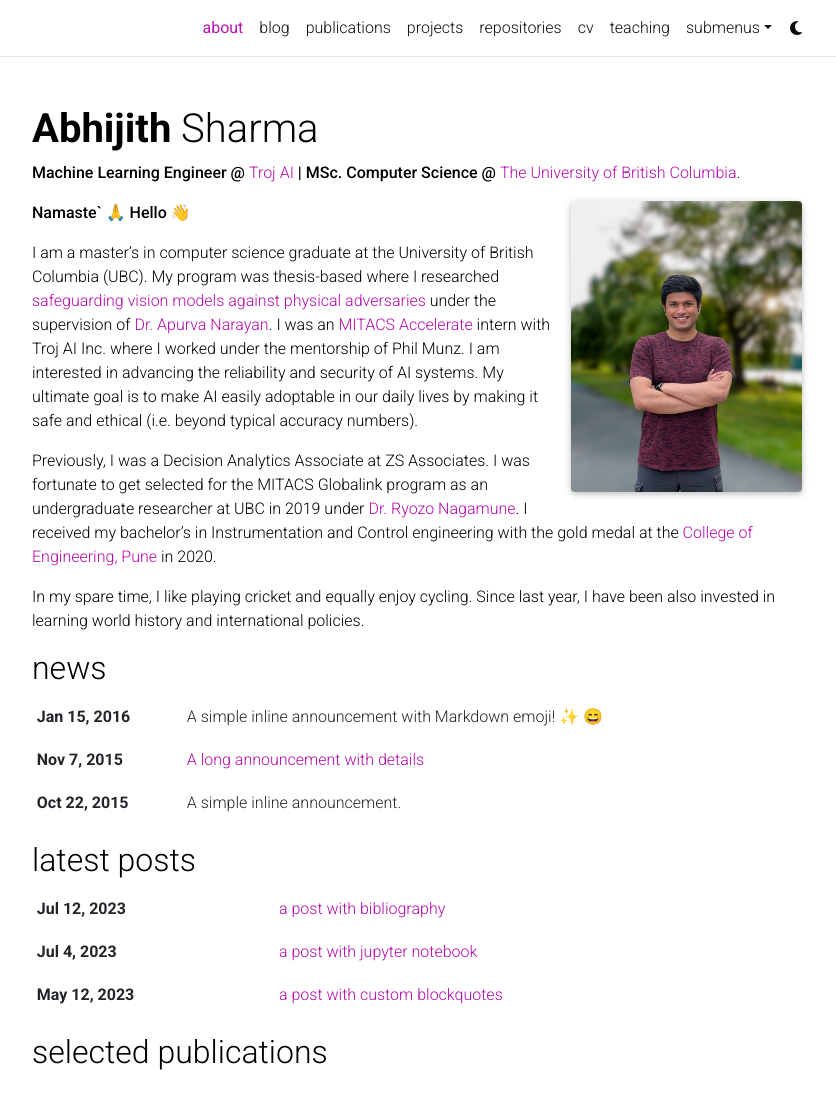
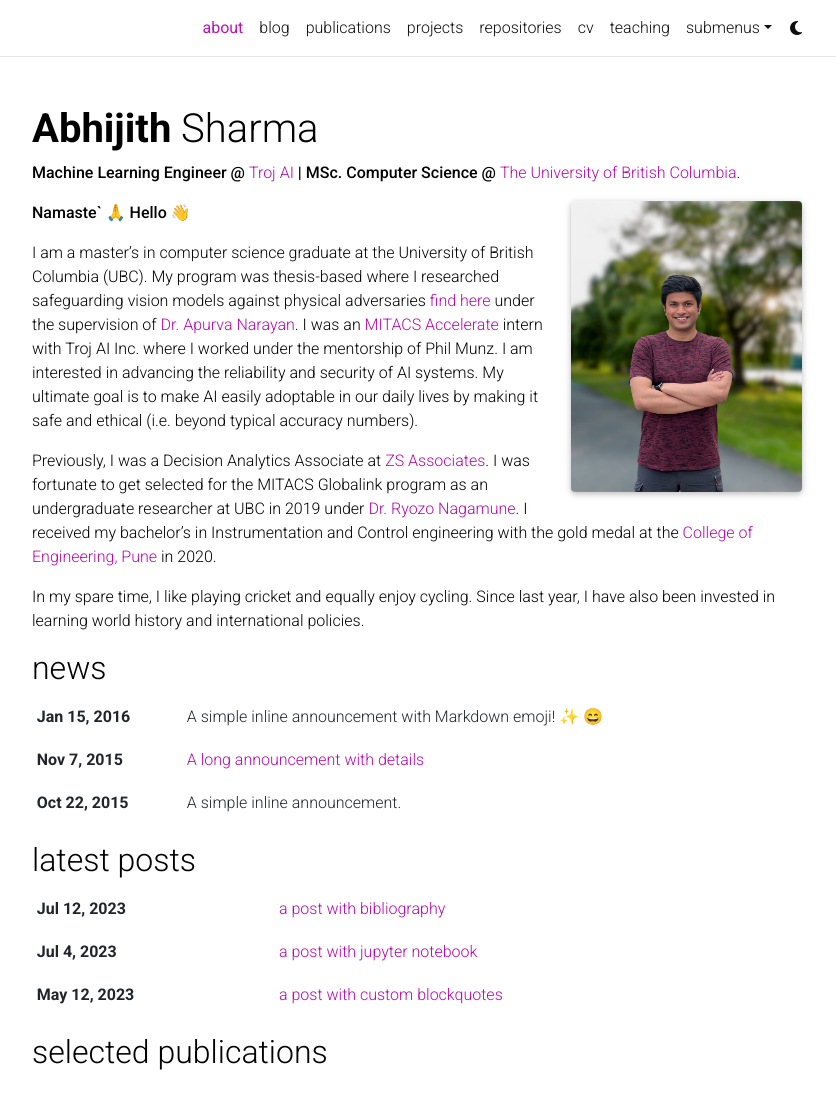
Before and after one commit to sharmaabhijith/sharmaabhijith.github.io, a Jekyll site: the page built from _pages/about.md, in a window 1280 px wide and 1388 px high, cut to the strip 0-1099 px from the top of the window. Shown: the whole strip, without its empty margins (223-1059 px from the left). Built offline with Jekyll 4.4.1, drawn with Linux system fonts in a browser that asks for light colours; full-size pictures stand in for the smaller copies a plugin makes; emoji names are drawn with the system emoji font; comment, search, counter and statistics services are not loaded; a style sheet for code colours, icons or effects is not loaded.

Commit message:
Update about.md

```diff
--- a/_pages/about.md
+++ b/_pages/about.md
@@ -17,8 +17,8 @@
 
 **Namaste`** 🙏 **Hello** 👋
 
-I am a master's in computer science graduate at the University of British Columbia (UBC). My program was thesis-based where I researched [safeguarding vision models against physical adversaries](https://open.library.ubc.ca/soa/cIRcle/collections/ubctheses/24/items/1.0435778?o=0) under the supervision of [Dr. Apurva Narayan](https://a-narayan.github.io/).  I was an [MITACS Accelerate](https://www.mitacs.ca/en/programs/accelerate) intern with Troj AI Inc. where I worked under the mentorship of Phil Munz. I am interested in advancing the reliability and security of AI systems. My ultimate goal is to make AI easily adoptable in our daily lives by making it safe and ethical (i.e. beyond typical accuracy numbers).
+I am a master's in computer science graduate at the University of British Columbia (UBC). My program was thesis-based where I researched safeguarding vision models against physical adversaries [find here](https://open.library.ubc.ca/soa/cIRcle/collections/ubctheses/24/items/1.0435778?o=0) under the supervision of [Dr. Apurva Narayan](https://a-narayan.github.io/).  I was an [MITACS Accelerate](https://www.mitacs.ca/en/programs/accelerate) intern with Troj AI Inc. where I worked under the mentorship of Phil Munz. I am interested in advancing the reliability and security of AI systems. My ultimate goal is to make AI easily adoptable in our daily lives by making it safe and ethical (i.e. beyond typical accuracy numbers).
 
-Previously, I was a Decision Analytics Associate at ZS Associates. I was fortunate to get selected for the MITACS Globalink program as an undergraduate researcher at UBC in 2019 under [Dr. Ryozo Nagamune](https://mech.ubc.ca/ryozo-nagamune/). I received my bachelor's in Instrumentation and Control engineering with the gold medal at the [College of Engineering, Pune](https://www.coep.org.in/) in 2020.
+Previously, I was a Decision Analytics Associate at [ZS Associates](https://www.zs.com/). I was fortunate to get selected for the MITACS Globalink program as an undergraduate researcher at UBC in 2019 under [Dr. Ryozo Nagamune](https://mech.ubc.ca/ryozo-nagamune/). I received my bachelor's in Instrumentation and Control engineering with the gold medal at the [College of Engineering, Pune](https://www.coep.org.in/) in 2020.
 
-In my spare time, I like playing cricket and equally enjoy cycling. Since last year, I have been also invested in learning world history and international policies.
+In my spare time, I like playing cricket and equally enjoy cycling. Since last year, I have also been invested in learning world history and international policies.
```
